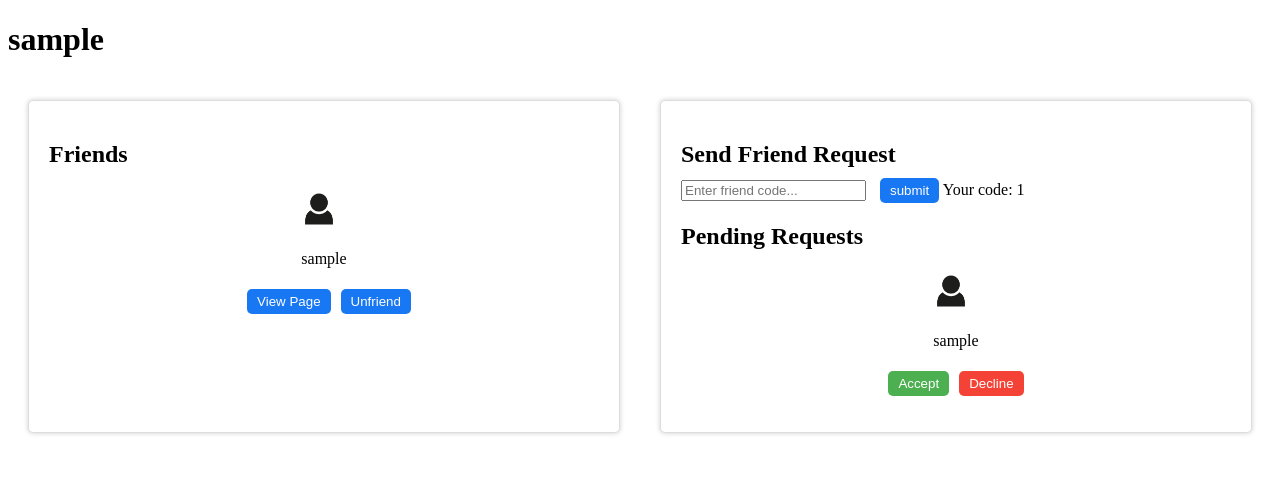
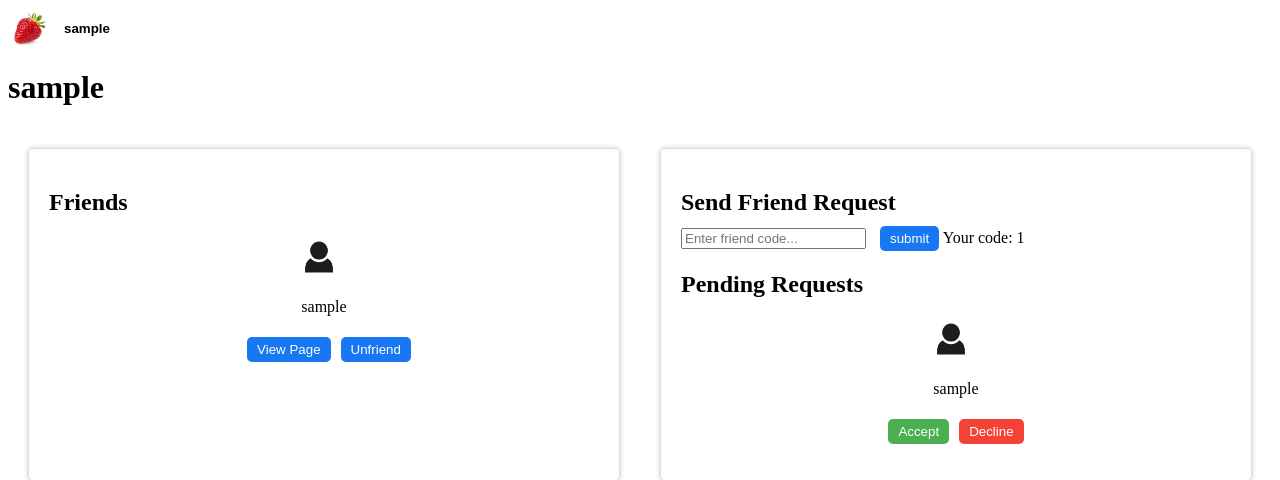
Before and after one commit to Tirian33/facebook_like, a Flask app: template templates/friends.html in a window 1280 px wide. Shown: the top 480 px of the page. Run offline with Flask 3, Linux system fonts and the light colour scheme; tables that the repository leaves empty hold one stand-in row (values such as "Sample post"); the template is opened without the code that fills it: values that come from a table or form of the project are taken from there, most other values are stand-ins (such as "Sample title", 1, 10 or a date in 2020); parts of the project's set-up code (start-up, migrations or seed data) failed here and were passed over.

Commit message:
Top user Banner

```diff
--- a/templates/friends.html
+++ b/templates/friends.html
@@ -6,6 +6,21 @@
     <header class="cover-photo">
 
     </header>
+     <!-- User Account Dropdown -->
+     <div class="user-account">
+        <div class="user-avatar">
+            <img src="static/public/strawberry.jpg" alt="">
+        </div>
+        <div class="user-dropdown">
+            <button class="user-dropdown-button" id="user-dropdown-button">{{account.username}}</button>
+            <div class="user-dropdown-content" id="user-dropdown-content">
+                <a href="#">Profile</a>
+                <a href="#">Settings</a>
+                <a href="/login">Logout</a>
+            </div>
+        </div>
+    </div>
+
     <div class="profile-container">
         <!--profile container  -->
         <h1 class="profile-name">{{account.username}}</h1>
@@ -129,6 +144,21 @@
             const openPopupButtons = document.querySelectorAll(".message-button, .accept-request-button, .decline-request-button, .unfriend-button");
             const closePopupButtons = document.querySelectorAll(".close");
             const popups = document.querySelectorAll(".popup");
+
+                                // User Account Dropdown
+            const userDropdownButton = document.getElementById("user-dropdown-button");
+            const userDropdownContent = document.getElementById("user-dropdown-content");
+
+            userDropdownButton.addEventListener("click", () => {
+                userDropdownContent.classList.toggle("show");
+            });
+
+            // Close the dropdown if the user clicks outside of it
+            window.addEventListener("click", (event) => {
+                if (event.target !== userDropdownButton) {
+                    userDropdownContent.classList.remove("show");
+                }
+            });
 
             openPopupButtons.forEach(button => {
                 button.addEventListener("click", () => {
@@ -385,5 +415,62 @@
     font-size: 20px;
     cursor: pointer;
 }
+.user-account {
+    display: flex;
+    align-items: center;
+    margin-right: 30px;
+    position: relative;
+}
+
+.user-avatar {
+    width: 40px;
+    height: 40px;
+    border-radius: 50%;
+    overflow: hidden;
+    margin-right: 10px;
+}
+
+.user-avatar img {
+    width: 100%;
+    height: 100%;
+    object-fit: cover;
+}
+
+.user-dropdown {
+    position: relative;
+}
+
+.user-dropdown-button {
+    background: none;
+    border: none;
+    cursor: pointer;
+    font-weight: bold;
+}
+
+.user-dropdown-content {
+    display: none;
+    position: absolute;
+    background-color: #fff;
+    margin-right: 30px;
+    min-width: 160px;
+    box-shadow: 0px 8px 16px 0px rgba(0,0,0,0.2);
+    z-index: 1;
+    right: 10;
+}
+
+.user-dropdown-content a {
+    color: #333;
+    padding: 12px 16px;
+    text-decoration: none;
+    display: block;
+}
+
+.user-dropdown-content a:hover {
+    background-color: #f2f2f2;
+}
+
+.show {
+    display: block;
+}
 
 </style>
```
